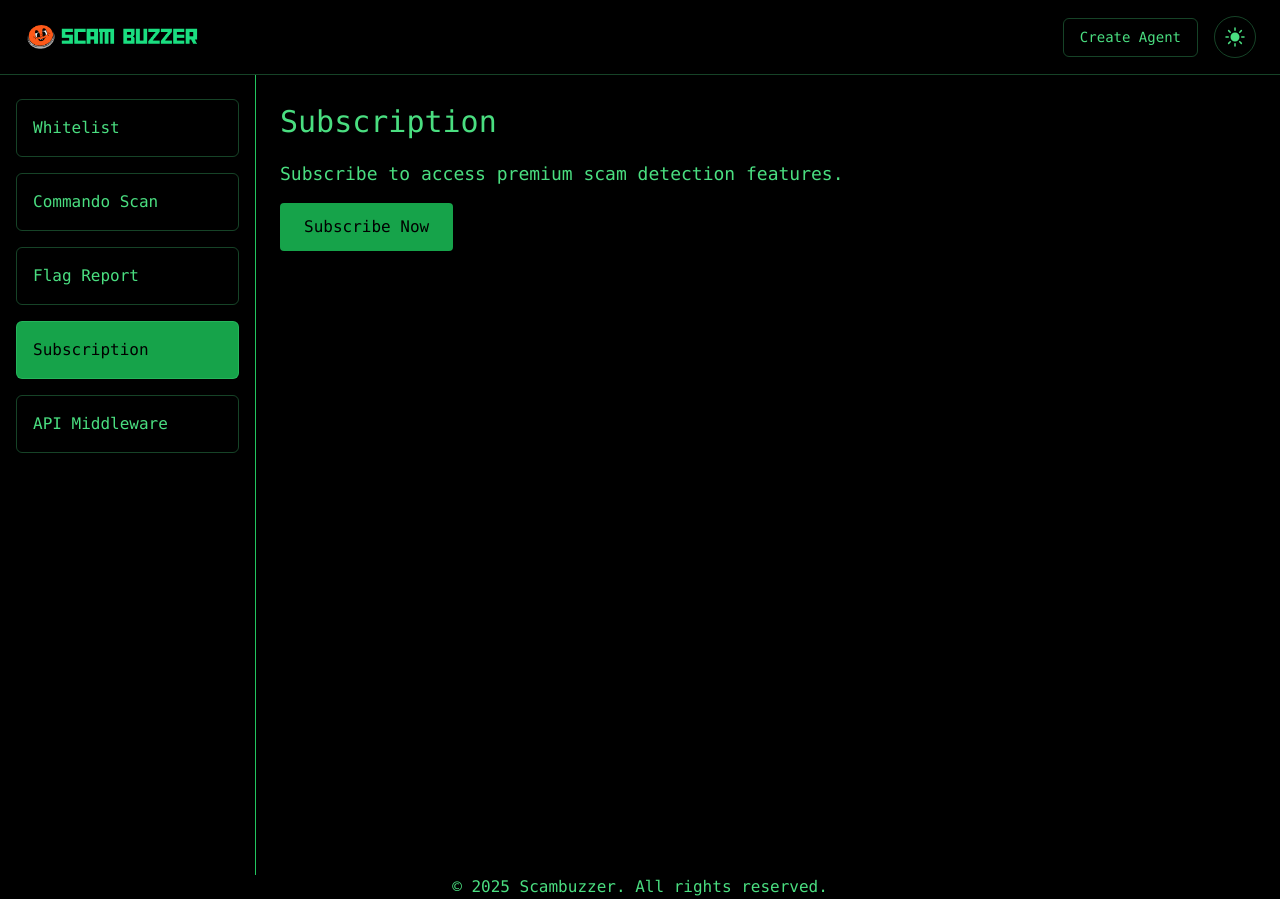
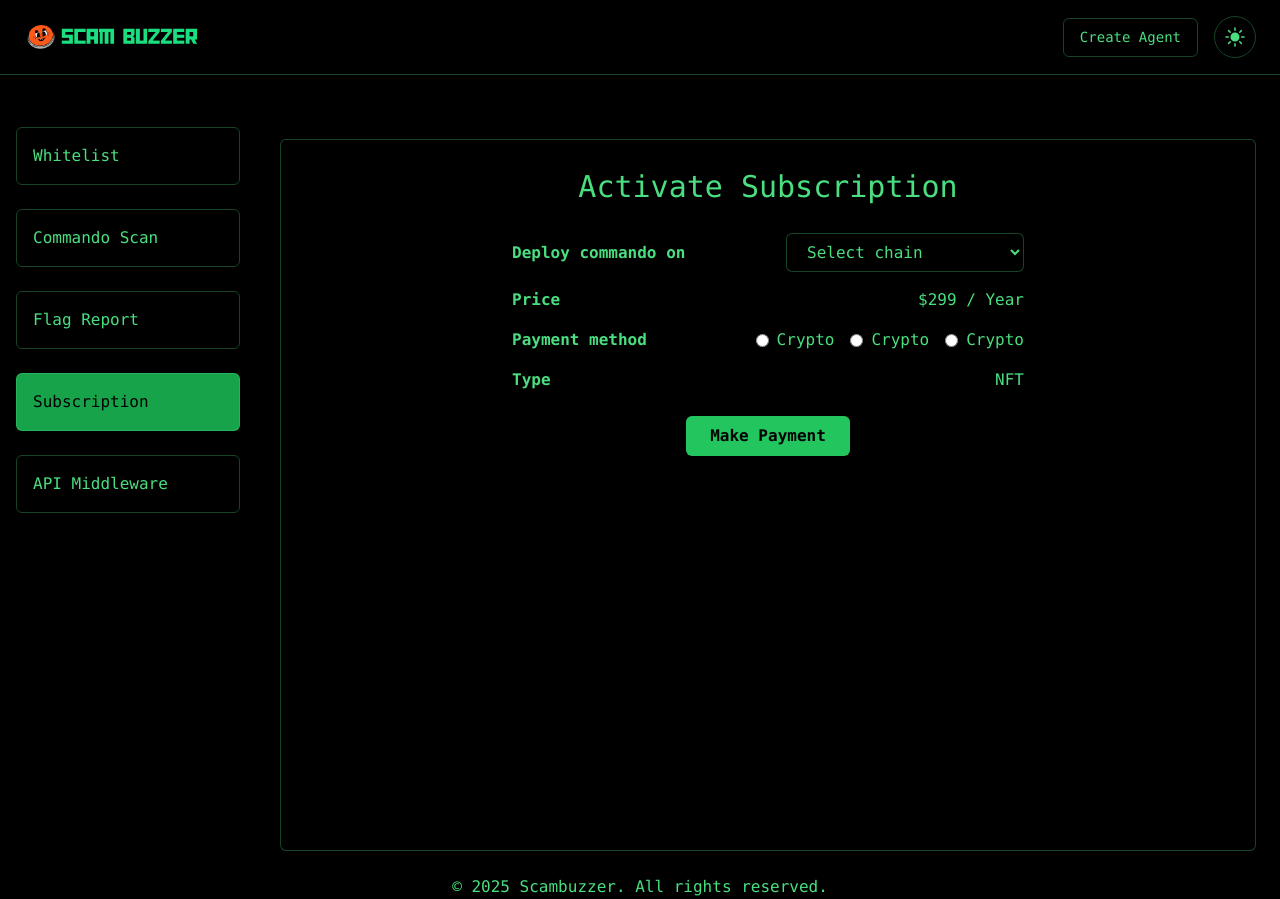
Before and after one commit to jaydippatel83/scambuzzer, a Next.js app: page /dashboard/subscription in a window 1280 px wide. Built offline with nearby package versions, Linux system fonts and the light colour scheme; no server answers.

Commit message:
add scan component

```diff
--- a/src/app/dashboard/commando-scan/page.js
+++ b/src/app/dashboard/commando-scan/page.js
@@ -2,18 +2,16 @@ import React from 'react';
 import Sidebar from '../../../components/SidebarComponent';
 import Layout from '../../../components/layout/Layout';
 import DashboardLayout from '../../../components/DashboardLayout';
+import InactiveScan from '../../../components/scan/Inactive';
+import ActiveScan from '../../../components/scan/ActiveScan';
 
 const CommandoScan = () => {
   return (
     <Layout>
        <DashboardLayout>
-       <div className="text-center">
-        <h1 className="text-3xl font-bold mb-4">Commando Scan Terminal</h1>
-        <p className="text-red-500 text-lg">● Inactive</p>
-        <p className="text-lg mt-4">
-          To activate Commando Scan, please <span className="font-bold">subscribe</span> and whitelist your information.
-        </p>
-        <button className="mt-6 px-6 py-3 bg-green-600 text-black font-bold rounded">Subscribe Now: $299 / Year</button>
+       <div className=" text-center border-2 border-green-500 py-10 rounded-md h-full ">
+       {/* <InactiveScan /> */}
+       <ActiveScan />
       </div>
        </DashboardLayout>
     </Layout>
--- a/src/app/dashboard/subscription/page.js
+++ b/src/app/dashboard/subscription/page.js
@@ -2,14 +2,15 @@ import React from 'react';
 import Sidebar from '../../../components/SidebarComponent';
 import Layout from '../../../components/layout/Layout';
 import DashboardLayout from '../../../components/DashboardLayout';
+import ActiveSubs from '../../../components/subscribe/ActiveSubs';
+import InactiveSubs from '../../../components/subscribe/InactiveSubs';
 
 const Subscription = () => {
   return (
     <Layout>
        <DashboardLayout>
-       <h1 className="text-3xl font-bold mb-4">Subscription</h1>
-      <p className="text-lg">Subscribe to access premium scam detection features.</p>
-      <button className="mt-4 px-6 py-3 bg-green-600 text-black font-bold rounded">Subscribe Now</button>
+        {/* <ActiveSubs /> */}
+        <InactiveSubs />
        </DashboardLayout>
     </Layout>
   );
--- a/src/components/DashboardLayout.js
+++ b/src/components/DashboardLayout.js
@@ -2,9 +2,9 @@ import SidebarComponent from './SidebarComponent';
 
 const DashboardLayout = ({ children }) => {
   return (
-    <div className="flex h-screen bg-background text-foreground">
-      <SidebarComponent />
-      <div className="flex-1 p-6">{children}</div>
+    <div className="flex bg-background text-foreground">
+       <SidebarComponent />
+       <div className="flex-1 p-6 mt-10">{children}</div>
     </div>
   );
 };
--- a/src/components/SidebarComponent.js
+++ b/src/components/SidebarComponent.js
@@ -14,10 +14,11 @@ const SidebarComponent = () => {
   ];
 
   return (
-    <div className="w-64 h-screen bg-background text-foreground flex flex-col p-4 border-r border-green-500">
+    <div className="w-64 h-screen bg-background text-foreground flex flex-col p-4  pt-10">
+
       {menuItems.map((item, index) => (
-        <Link key={index} href={item.path} passHref>
-          <div  className={`p-4 border rounded-md cursor-pointer my-2 ${
+        <Link key={index} href={item.path} passHref >
+          <div  className={`p-4 border rounded-md cursor-pointer my-3 ${
                 pathname === item.path ? 'bg-green-600 text-black' : 'border-green-500'
             } hover:bg-green-500 hover:text-black transition`}
           >
--- a/src/components/layout/Navbar.js
+++ b/src/components/layout/Navbar.js
@@ -4,7 +4,7 @@ import ThemeToggle from "../../app/ThemeProvider";
 
 const Navbar = () => {
   return (
-    <header className="flex items-center justify-between px-6 py-4 border-b bg-background  dark:bg-black dark:border-border-dark">
+    <header className="flex items-center justify-between px-6 py-4 border-b bg-background  dark:bg-black dark:border-border-dark sticky top-0">
       <Link href="/" className="text-xl font-mono text-foreground dark:text-green-300 cursor-pointer hover:opacity-80 transition">
          <Image src="/assets/logo.png" alt="scambuzzer" width={180} height={38} />
       </Link>
--- /dev/null
+++ b/src/components/scan/ActiveScan.js
@@ -0,0 +1,49 @@
+import React from 'react';
+
+const ActiveScan = () => {
+    return (
+        <div className="flex flex-col items-center justify-center">
+          {/* Terminal Header */}
+          <div className="w-full max-w-2xl p-6 ">
+            <h1 className="text-3xl font-bold text-green-400 text-center">Commando Scan Terminal</h1>
+            <div className="flex items-center justify-center mt-2">
+              <span className="h-3 w-3 bg-green-500 rounded-full inline-block mr-2"></span>
+              <span className="text-green-400 text-lg font-semibold">Active</span>
+            </div>
+
+            {/* Status Details */}
+            <div className="mt-4 text-green-300 text-sm">
+              <p><span className="font-semibold">Logged in:</span> commando@ethglobal</p>
+              <p>
+                <span className="font-semibold">Last scan:</span> Thu Jan 16 13:10:08 on console:
+                <span className="text-red-400 font-semibold"> Flagged 2 URLs | 1 @X account</span>
+              </p>
+            </div>
+
+            {/* Scanning Details */}
+            <div className="mt-6 text-green-300">
+              <p className="font-semibold text-green-400">Scanning Social posts...</p>
+              <p className="text-sm">x.com/ethglobal/post/234234/comments/dsfsfsdf</p>
+              <p className="text-sm">x.com/ethglobal/post/234234/comments/dsfsfsdf</p>
+              <p className="text-sm">x.com/ethglobal/post/234234/comments/dsfsfsdf</p>
+            </div>
+
+            {/* Phishing Attempts */}
+            <div className="mt-4 text-green-300">
+              <p className="font-semibold text-green-400">Scanning Phishing URL attempts...</p>
+              <p className="text-sm">x.com/ethglobal/post/234234/comments/dsfsfsdf</p>
+            </div>
+
+            {/* Scan Report */}
+            <div className="mt-6 text-green-300 text-sm border-t border-green-500 pt-3">
+              <p className="text-green-400 font-semibold">
+                Scan Report:
+                <span className="text-red-400 font-semibold"> 2 X impersonating accounts | 4 Phishing URLs</span>
+              </p>
+            </div>
+          </div>
+        </div>
+    );
+};
+
+export default ActiveScan;
--- /dev/null
+++ b/src/components/scan/Inactive.js
@@ -0,0 +1,16 @@
+import React from 'react';
+
+const InactiveScan = () => {
+    return (
+        <div className="">
+            <h1 className="text-3xl font-bold mb-4">Commando Scan Terminal</h1>
+            <p className="text-red-500 text-lg">● Inactive</p>
+            <p className="text-lg mt-4 max-w-3xl mx-auto">
+                To activate commando and start scan, please <span className="font-bold">subscribe</span> and submit whitelisting information to alert and hunt down the scams.
+            </p>
+            <button className="mt-6 px-6 py-3 bg-green-600 text-black font-bold rounded">Subscribe Now: $299 / Year</button>
+        </div>
+    );
+};
+
+export default InactiveScan;
--- /dev/null
+++ b/src/components/subscribe/ActiveSubs.js
@@ -0,0 +1,42 @@
+import React from 'react';
+
+const ActiveSubs = () => {
+    return (
+        <div className="w-full h-full border border-green-500 p-6 rounded-md">
+        <h1 className="text-3xl font-bold text-green-400 text-center ">Subscription</h1>
+
+        {/* Subscription Status */}
+        <div className="my-10 mx-auto text-green-300 text-sm  w-full max-w-2xl flex flex-col items-center justify-center">
+          <div className="flex items-center">
+            <span className="font-semibold w-32">Subscription:</span>
+            <span className="h-3 w-3 bg-green-500 rounded-full inline-block mr-2"></span>
+            <span className="text-green-400 font-semibold">Active</span>
+          </div>
+
+          <div className="flex items-center mt-2">
+            <span className="font-semibold w-32">Valid from:</span>
+            <span>7 February 2025</span>
+          </div>
+
+          <div className="flex items-center mt-2">
+            <span className="font-semibold w-32">Valid till:</span>
+            <span>6 February 2026</span>
+          </div>
+
+          <div className="flex items-center mt-2">
+            <span className="font-semibold w-32">Deployed on:</span>
+            <span>Base</span>
+          </div>
+
+          <div className="flex items-center mt-2">
+            <span className="font-semibold w-32">Transaction:</span>
+            <a href="https://basescan.org/ssfdsf" className="text-green-400 underline">
+              basescan.org/ssfdsf
+            </a>
+          </div>
+        </div>
+      </div>
+    );
+};
+
+export default ActiveSubs;
--- /dev/null
+++ b/src/components/subscribe/InactiveSubs.js
@@ -0,0 +1,104 @@
+'use client'
+import React, { useState } from 'react';
+
+const InactiveSubs = () => {
+    const [selectedChain, setSelectedChain] = useState('');
+  const [paymentMethod, setPaymentMethod] = useState('');
+
+  const handlePayment = () => {
+    if (!selectedChain || !paymentMethod) {
+      alert('Please select a chain and payment method.');
+      return;
+    }
+    alert(`Payment initiated for ${selectedChain} using ${paymentMethod}`);
+  };
+
+  return (
+    <div className="bg-background text-foreground w-full h-full border border-green-500 py-6 px-4 rounded-md">
+    <div className="">
+      <h1 className="text-3xl font-bold text-center">Activate Subscription</h1>
+
+      <div className="my-6 mx-auto max-w-lg">
+        {/* Select Chain */}
+        <div className="flex items-center justify-between my-4">
+          <label className="font-semibold">Deploy commando on</label>
+          <select
+            className="bg-black border border-green-500 rounded-md px-4 py-2 text-foreground focus:outline-none"
+            value={selectedChain}
+            onChange={(e) => setSelectedChain(e.target.value)}
+          >
+            <option value="" disabled>Select chain</option>
+            <option value="Ethereum">Ethereum</option>
+            <option value="Binance Smart Chain">Binance Smart Chain</option>
+            <option value="Polygon">Polygon</option>
+          </select>
+        </div>
+
+        {/* Price */}
+        <div className="flex items-center justify-between my-4">
+          <label className="font-semibold">Price</label>
+          <span className="font-bold">$299 / Year</span>
+        </div>
+
+        {/* Payment Method */}
+        <div className="flex items-center justify-between my-4">
+          <label className="font-semibold">Payment method</label>
+          <div className="flex space-x-4">
+            <label className="flex items-center">
+              <input
+                type="radio"
+                name="payment"
+                value="Crypto 1"
+                checked={paymentMethod === 'Crypto 1'}
+                onChange={(e) => setPaymentMethod(e.target.value)}
+                className="text-green-500 focus:ring-green-500"
+              />
+              <span className="ml-2">Crypto</span>
+            </label>
+            <label className="flex items-center">
+              <input
+                type="radio"
+                name="payment"
+                value="Crypto 2"
+                checked={paymentMethod === 'Crypto 2'}
+                onChange={(e) => setPaymentMethod(e.target.value)}
+                className="text-green-500 focus:ring-green-500"
+              />
+              <span className="ml-2">Crypto</span>
+            </label>
+            <label className="flex items-center">
+              <input
+                type="radio"
+                name="payment"
+                value="Crypto 3"
+                checked={paymentMethod === 'Crypto 3'}
+                onChange={(e) => setPaymentMethod(e.target.value)}
+                className="text-green-500 focus:ring-green-500"
+              />
+              <span className="ml-2">Crypto</span>
+            </label>
+          </div>
+        </div>
+
+        {/* Type */}
+        <div className="flex items-center justify-between my-4">
+          <label className="font-semibold">Type</label>
+          <span>NFT</span>
+        </div>
+
+        {/* Payment Button */}
+        <div className="flex justify-center mt-6">
+          <button
+            onClick={handlePayment}
+            className="bg-green-500 text-black font-semibold px-6 py-2 rounded-md hover:bg-green-600 transition"
+          >
+            Make Payment
+          </button>
+        </div>
+      </div>
+    </div>
+  </div>
+  );
+};
+
+export default InactiveSubs;
```
Also changed, not shown: src/app/dashboard/flag-report/page.js (+17 -0 lines), src/app/dashboard/whitelist/page.js (+8 -8 lines).
